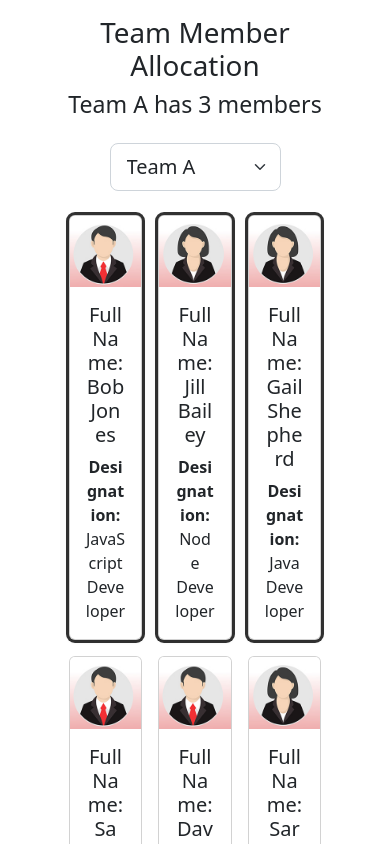
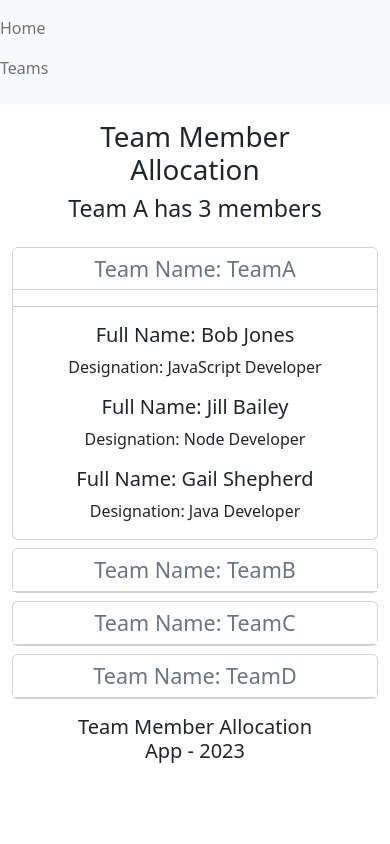
Before and after one commit to gitdela/team-member-allocation, a React (Create React App) app: page /GroupedTeamMembers in a window 390 px wide. Shown: the top 844 px of the page. Built offline with nearby package versions, Linux system fonts and the light colour scheme.

Commit message:
Add responsiveness

```diff
--- a/package.json
+++ b/package.json
@@ -1,5 +1,4 @@
 {
-  "homepage": "https://gitdela.github.io/team-member-allocation",
   "name": "team-member-allocation",
   "version": "0.1.0",
   "private": true,
--- a/src/App.css
+++ b/src/App.css
@@ -20,3 +20,9 @@
 p {
   text-align: center;
 }
+
+@media only screen and (max-width: 600px) {
+  .card-collection {
+    grid-template-columns: 1fr;
+  }
+}
--- a/src/App.jsx
+++ b/src/App.jsx
@@ -1,9 +1,13 @@
 // import * as React from 'react';
 import './App.css';
+import Nav from './Nav';
 import Employees from './Employees';
+import GroupedTeamMembers from './GroupedTeamMembers';
 import Footer from './Footer';
 import Header from './Header';
 import { useState, useEffect } from 'react';
+import { BrowserRouter as Router, Route, Routes } from 'react-router-dom';
+import NotFound from './NotFound';
 
 function App() {
   const [selectedTeam, setTeam] = useState(
@@ -127,6 +131,8 @@
 
   return (
     <div>
+      <Router>
+        <Nav />
         <Header
           selectedTeam={selectedTeam}
           teamMemberCount={
@@ -134,13 +140,33 @@
               .length
           }
         />
+        <Routes>
+          <Route
+            path='/'
+            element={
               <Employees
                 employees={employees}
                 selectedTeam={selectedTeam}
+                s
                 handleEmployeeCardClick={handleEmployeeCardClick}
                 handleTeamChange={handleTeamChange}
               />
+            }
+          ></Route>
+          <Route
+            path='/GroupedTeamMembers'
+            element={
+              <GroupedTeamMembers
+                employees={employees}
+                selectedTeam={selectedTeam}
+                setTeam={setTeam}
+              />
+            }
+          ></Route>
+          <Route path='*' element={<NotFound />}></Route>
+        </Routes>
         <Footer />
+      </Router>
     </div>
   );
 }
--- /dev/null
+++ b/src/GroupedTeamMembers.jsx
@@ -0,0 +1,115 @@
+import { React, useState, useEffect } from 'react';
+
+const GroupedTeamMembers = ({ employees, selectedTeam, setTeam }) => {
+  const [groupedEmployees, setGroupData] = useState(groupTeamMembers());
+
+  function groupTeamMembers() {
+    let teams = [];
+
+    let teamAMembers = employees.filter(
+      (employee) => employee.teamName === 'TeamA'
+    );
+    let teamA = {
+      key: 1,
+      team: 'TeamA',
+      members: teamAMembers,
+      collapsed: selectedTeam === 'TeamA' ? false : true,
+    };
+    teams.push(teamA);
+
+    let teamBMembers = employees.filter(
+      (employee) => employee.teamName === 'TeamB'
+    );
+    let teamB = {
+      key: 2,
+      team: 'TeamB',
+      members: teamBMembers,
+      collapsed: selectedTeam === 'TeamB' ? false : true,
+    };
+    teams.push(teamB);
+
+    let teamCMembers = employees.filter(
+      (employee) => employee.teamName === 'TeamC'
+    );
+    let teamC = {
+      key: 3,
+      team: 'TeamC',
+      members: teamCMembers,
+      collapsed: selectedTeam === 'TeamC' ? false : true,
+    };
+    teams.push(teamC);
+
+    let teamDMembers = employees.filter(
+      (employee) => employee.teamName === 'TeamD'
+    );
+    let teamD = {
+      key: 4,
+      team: 'TeamD',
+      members: teamDMembers,
+      collapsed: selectedTeam === 'TeamD' ? false : true,
+    };
+    teams.push(teamD);
+
+    return teams;
+  }
+
+  // eslint-disable-next-line react-hooks/exhaustive-deps
+  useEffect(() => {
+    setGroupData(groupTeamMembers());
+  }, [selectedTeam]);
+
+  function handleTeamClick(event) {
+    let transformedGroupData = groupedEmployees.map((groupedData) =>
+      groupedData.key === event.currentTarget.id
+        ? { ...groupedData, collapsed: !groupedData.collapsed }
+        : { ...groupedData }
+    );
+
+    setGroupData(transformedGroupData);
+    setTeam(event.currentTarget.dataset.team);
+  }
+
+  return (
+    <main className='container'>
+      {groupedEmployees.map(({ key, team, members, collapsed }) => {
+        return (
+          <div key={key} className='card mt-2' style={{ cursor: 'pointer' }}>
+            {/* the data-team attribute came in so clutch */}
+            {/* i needed a way to put a team here that setTeam will access */}
+            {/* i didn't want to use a string for the id */}
+            {/* so i created a custom attribute 'data-team' */}
+            {/* it is an HTML feature that allows to store custom data */}
+            <h4
+              id={key}
+              data-team={team}
+              className='card-header text-secondary bg-white'
+              onClick={handleTeamClick}
+            >
+              Team Name: {team}
+            </h4>
+            <div
+              id={'collapse_' + team}
+              className={collapsed === true ? 'collapse' : ''}
+            >
+              <hr />
+              {members.map((member) => {
+                return (
+                  <div className='mt-2'>
+                    <h5 className='card-title mt-2'>
+                      <span className='text-dark'>
+                        Full Name: {member.fullName}
+                      </span>
+                    </h5>
+                    <p>Designation: {member.designation}</p>
+                  </div>
+                );
+              })}
+            </div>
+          </div>
+        );
+      })}
+    </main>
+  );
+};
+
+export default GroupedTeamMembers;
--- /dev/null
+++ b/src/Nav.jsx
@@ -0,0 +1,23 @@
+import React from 'react';
+import { Link } from 'react-router-dom';
+
+const Nav = () => {
+  return (
+    <nav className='navbar navbar-expand-lg navbar-light bg-light'>
+      <ul className='navbar-nav me-auto mb-2 mb-lg-0'>
+        <li className='nav-item'>
+          <Link className='nav-link' to='/'>
+            Home
+          </Link>
+        </li>
+        <li className='nav-item'>
+          <Link className='nav-link' to='/GroupedTeamMembers'>
+            Teams
+          </Link>
+        </li>
+      </ul>
+    </nav>
+  );
+};
+
+export default Nav;
--- /dev/null
+++ b/src/NotFound.jsx
@@ -0,0 +1,15 @@
+import React from 'react';
+
+const NotFound = () => {
+  return (
+    <header className='container'>
+      <div className='row justify-content-center mt-3 mb-4'>
+        <div className='col-8'>
+          <h1 className='text-danger'>404 - Page Not Found</h1>
+        </div>
+      </div>
+    </header>
+  );
+};
+
+export default NotFound;
```
Also changed, not shown: 1 other file (tests, documents, lock files or other folders). Lines whose indentation alone changed are shown as unchanged.
